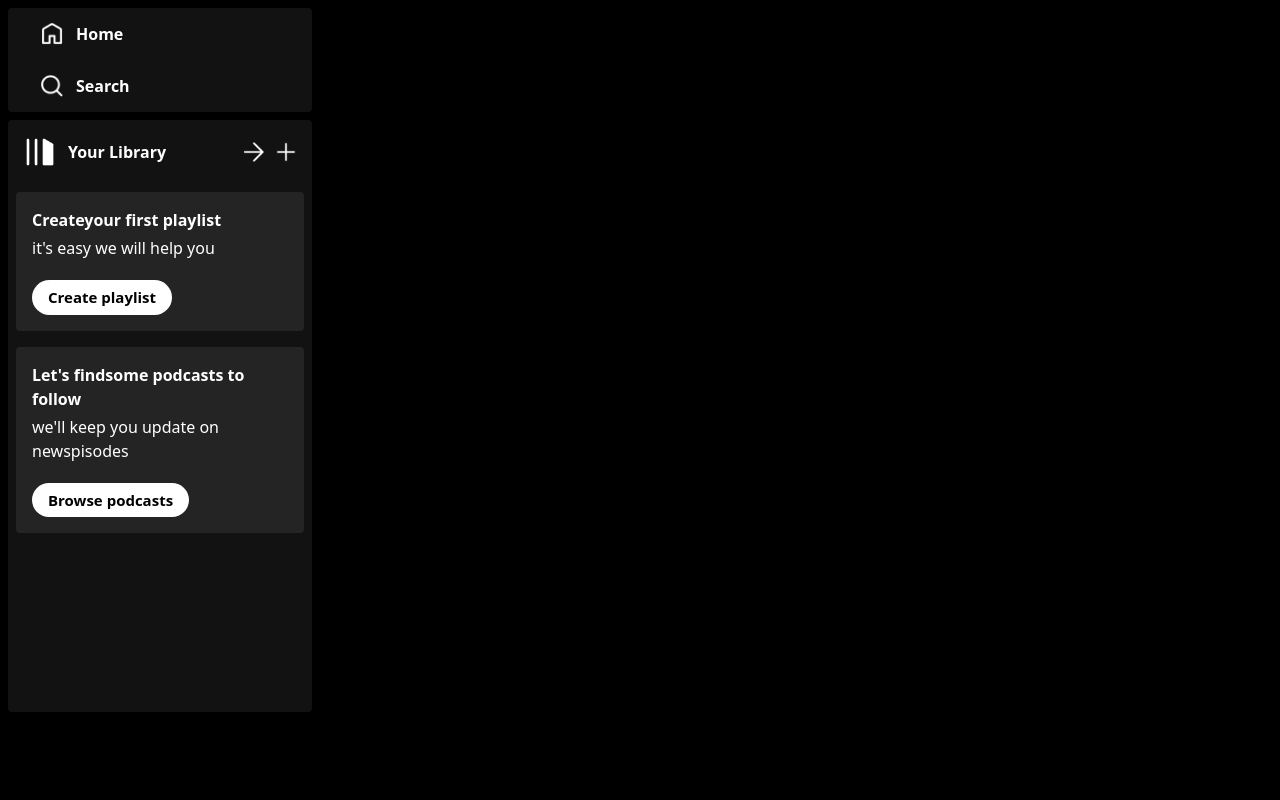
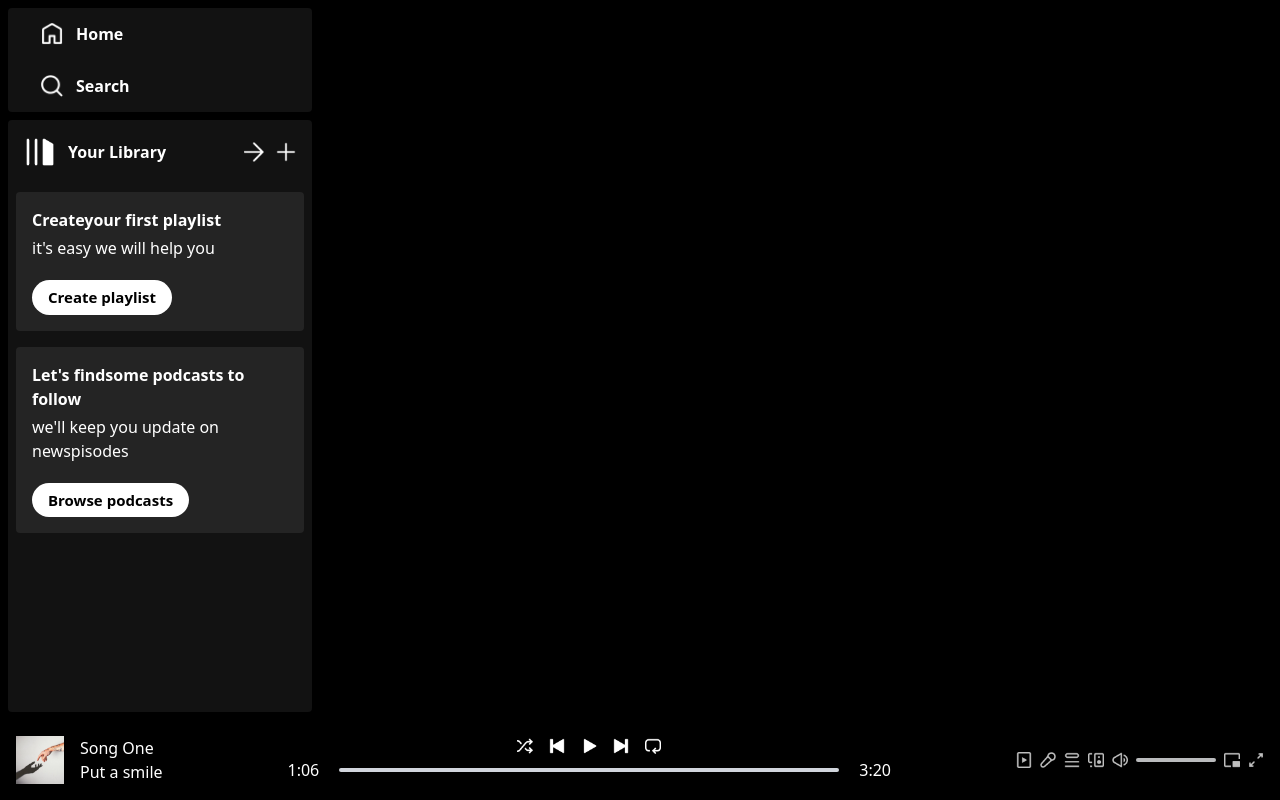
Before and after one commit to titohajili/Spotify-Clone-Using-React-JS-Tailwind-CSS, a React (Vite) app in the folder spotify-c/: page / in a window 1280 px wide. Built offline with nearby package versions, Linux system fonts and the light colour scheme.

Commit message:
Create Music player

```diff
--- a/spotify-c/src/App.jsx
+++ b/spotify-c/src/App.jsx
@@ -1,5 +1,6 @@
 import React from 'react'
 import Sidebar from './components/Sidebar'
+import Player from './components/Player'
 
 
 const App = () => {
@@ -8,6 +9,7 @@
       <div className='h-[90%] flex'>
         <Sidebar/>
       </div>
+      <Player/>
 
     </div>
   )
--- /dev/null
+++ b/spotify-c/src/components/Display.jsx
@@ -0,0 +1,11 @@
+import React from 'react'
+
+const Display = () => {
+  return (
+    <div>
+
+    </div>
+  )
+}
+
+export default Display
--- /dev/null
+++ b/spotify-c/src/components/Player.jsx
@@ -0,0 +1,47 @@
+import React from 'react'
+import { assets, songsData } from '../assets/assets'
+
+const Player = () => {
+  return (
+    <div className='h-[10%] bg-black flex justify-between items-center text-white px-4'>
+      <div className='hidden lg:flex items-center gap-4'>
+        <img className='w-12 ' src={songsData[0].image} alt="" />
+        <div>
+            <p>{songsData[0].name}</p>
+            <p>{songsData[0].desc.slice(0,12)}</p>
+        </div>
+      </div>
+      <div className='flex flex-col items-center gap-1 m-auto'>
+        <div className='flex gap-4'>
+            <img className='w-4 cursor-pointer' src={assets.shuffle_icon} alt="" />
+            <img className='w-4 cursor-pointer' src={assets.prev_icon} alt="" />
+            <img className='w-4 cursor-pointer' src={assets.play_icon} alt="" />
+            <img className='w-4 cursor-pointer' src={assets.next_icon} alt="" />
+            <img className='w-4 cursor-pointer' src={assets.loop_icon} alt="" />
+        </div>
+        <div className='flex items-center gap-5'>
+            <p>1:06</p>
+            <div className='w-[60vw] max-w-[500px] bg-gray-300 rounded-full cursor-pointer'>
+                <hr className='h-1 border-none  w-0 bg-green-800 rounded-full' />
+            </div>
+            <p>3:20</p>
+        </div>
+      </div>
+      <div className='hidden lg:flex items-center gap-2 opacity-75'>
+        <img className='w-4' src={assets.plays_icon} alt="" />
+        <img className='w-4' src={assets.mic_icon} alt="" />
+        <img className='w-4' src={assets.queue_icon} alt="" />
+        <img className='w-4' src={assets.speaker_icon} alt="" />
+        <img className='w-4' src={assets.volume_icon} alt="" />
+        <div className='w-20 bg-slate-50 h-1 rounded'>
+
+        </div>
+        <img className='w-4' src={assets.mini_player_icon} alt="" />
+        <img className='w-4' src={assets.zoom_icon} alt="" />
+
+      </div>
+    </div>
+  )
+}
+
+export default Player
```
